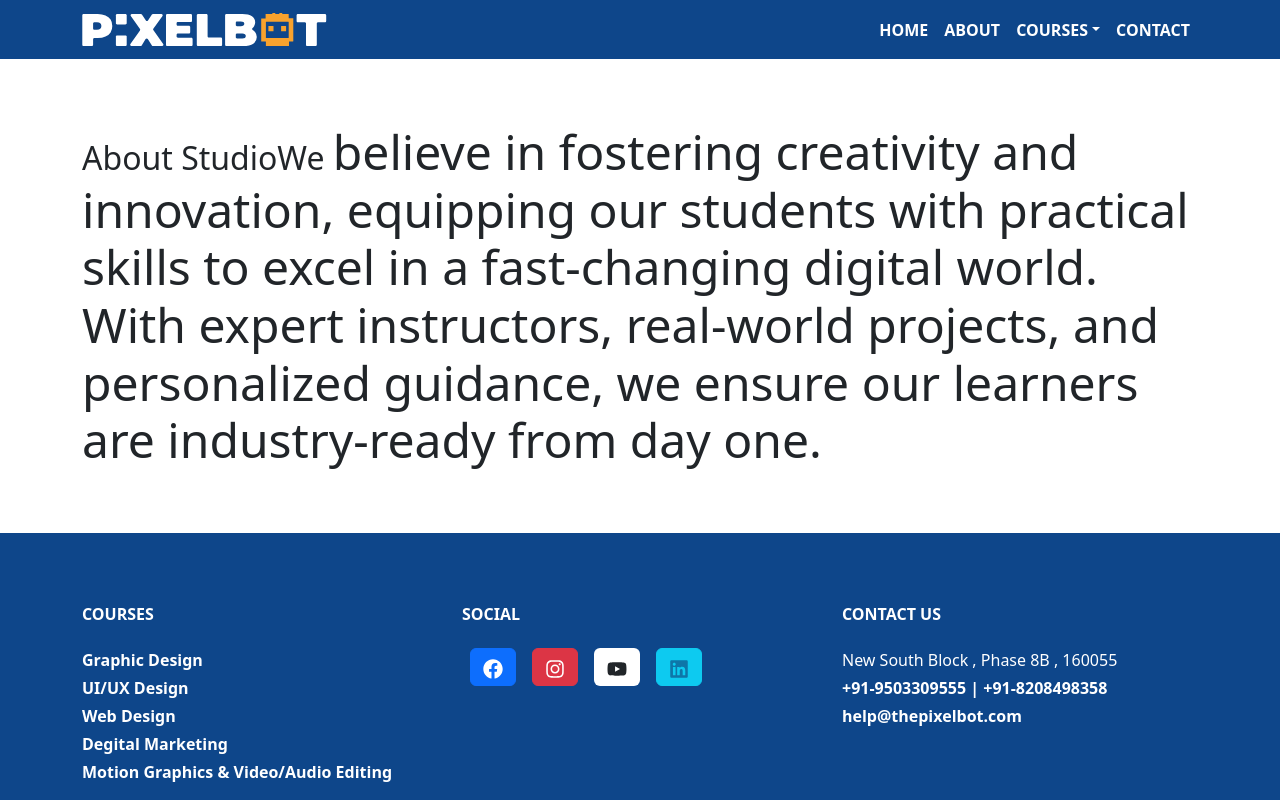
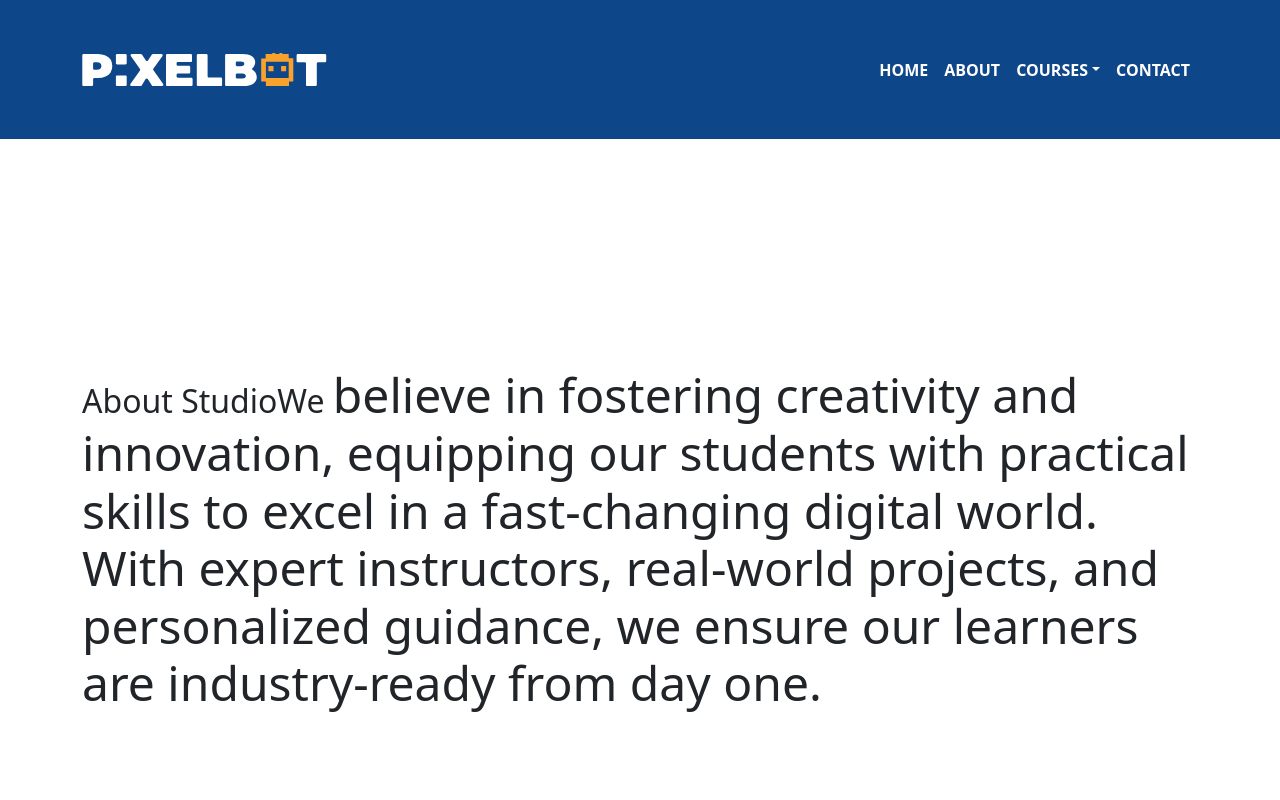
Before and after one commit to pixelBot-me/pixel-bot, a React (Vite) app: page /about-us in a window 1280 px wide. Shown: the top 800 px of the page. Built offline with nearby package versions, Linux system fonts and the light colour scheme.

Commit message:
header sectipon done

```diff
--- a/src/App.jsx
+++ b/src/App.jsx
@@ -1,15 +1,19 @@
 import React from 'react'
+import { Routes, Route } from "react-router-dom";
 import Home from "./pages/Home"
 import AboutUs from './pages/AboutUs'
+import ContactUs from './pages/ContactUs';
 
 
 function App() {
 
   return (
     <>
-    {/* <Home/> */}
-    <AboutUs/>
-
+      <Routes>
+        <Route path="/" element={<Home />} />
+        <Route path="/about-us" element={<AboutUs />} />
+        <Route path="/contact-us" element={<ContactUs/>} />
+      </Routes>
     </>
   )
 }
--- a/src/assets/css/common.css
+++ b/src/assets/css/common.css
@@ -1,4 +1,20 @@
 .header-bg{
     background-color: rgb(14, 70, 138);
+    transition: transform 0.3s ease-in-out; /* Smooth transition for the move */
 
 }
+
+/* Add this in home.css or common.css */
+.home-container {
+    height: 100vh;                /* Make the container full viewport height */
+    display: flex;                /* Enable flexbox */
+    flex-direction: column;       /* Align items vertically */
+    justify-content: center;      /* Vertically center the content */
+    align-items: center;          /* Horizontally center the content */
+}
+
+/* When scrolled, move the header up by 70px */
+.header-bg.scrolled {
+    transform: translateY(-20%);
+    padding-bottom: 2% !important;
+}
--- a/src/assets/css/home.css
+++ b/src/assets/css/home.css
@@ -2,3 +2,9 @@
     font-size: 5rem;
     font-weight: bolder;
 }
+
+.logo1 {
+    height: 1em;
+    vertical-align: middle;
+
+}
--- a/src/common/Footer.jsx
+++ b/src/common/Footer.jsx
@@ -34,7 +34,7 @@ export default function Footer() {
                         </div> */}
                         <div class="col-sm-6 col-md-4 mt-4 col-lg-4 text-center text-sm-start">
                             <div class="social">
-                                <h6 class="footer-heading text-uppercase text-white fw-bold">Social</h6>
+                                <h6 class="footer-heading text-uppercase text-white fw-bold">Social links</h6>
                                 <ul class="list-inline my-4">
                                     <Button variant="primary" className="mx-2" href="https://facebook.com/yourprofile" target="_blank">
                                         <FaFacebook size={20} />
--- a/src/common/Header.jsx
+++ b/src/common/Header.jsx
@@ -1,4 +1,4 @@
-import React from 'react'
+import React, { useState, useEffect } from 'react';
 import Container from 'react-bootstrap/Container';
 import NavDropdown from 'react-bootstrap/NavDropdown';
 import Nav from 'react-bootstrap/Nav';
@@ -7,47 +7,56 @@ import { Link } from 'react-router-dom';
 
 
 import 'bootstrap/dist/css/bootstrap.min.css';
-import '../assets/css/header.css'
-// import '../assets/css/common.css'
-
-import pixelBotLogo from '../assets/images/pixelbot-logo.svg'
-
+import '../assets/css/header.css';
+import pixelBotLogo from '../assets/images/pixelbot-logo.svg';
 
 export default function Header() {
+    const [scroll, setScroll] = useState(false);
+
+    // Scroll event handler
+    const handleScroll = () => {
+        if (window.scrollY > 70) {
+            setScroll(true); // Set the scroll state to true after scrolling 70px
+        } else {
+            setScroll(false); // Reset when scrolling back up
+        }
+    };
+
+    // Adding the scroll event listener
+    useEffect(() => {
+        window.addEventListener('scroll', handleScroll);
+
+        return () => {
+            window.removeEventListener('scroll', handleScroll);
+        };
+    }, []);
+
     return (
         <>
-            <Navbar collapseOnSelect expand="lg" className="header-bg">
+            <Navbar collapseOnSelect expand="lg" className={`header-bg py-5 sticky-top ${scroll ? 'scrolled' : ''}`}>
                 <Container>
                     <Navbar.Brand href="#"> <img src={pixelBotLogo} className="logo" alt="pixel bot logo" /></Navbar.Brand>
 
                     <Navbar.Toggle aria-controls="responsive-navbar-nav" />
                     <Navbar.Collapse id="responsive-navbar-nav">
-                        <Nav className="me-auto">
-
-                        </Nav>
+                        <Nav className="me-auto"></Nav>
                         <Nav>
-                            <Nav.Link className="fw-bold ">HOME</Nav.Link>
-                            <Nav.Link href="#pricing" className="fw-bold">ABOUT</Nav.Link>
+                            <Nav.Link className="fw-bold ">
+                                <Link to={'/'} className="fw-bold text-white text-decoration-none"> HOME</Link>
+                            </Nav.Link>
+                            <Nav.Link href="#pricing" className="fw-bold"> <Link to={'/about-us'} className="fw-bold text-white text-decoration-none"> ABOUT</Link></Nav.Link>
                             <NavDropdown title="COURSES" id="collapsible-nav-dropdown" className="fw-bold">
-                                <NavDropdown.Item href="#action/3.1" >Graphhic Design</NavDropdown.Item>
-                                <NavDropdown.Item href="#action/3.2">
-                                    UI/UX Design
-                                </NavDropdown.Item>
+                                <NavDropdown.Item href="#action/3.1">Graphic Design</NavDropdown.Item>
+                                <NavDropdown.Item href="#action/3.2">UI/UX Design</NavDropdown.Item>
                                 <NavDropdown.Item href="#action/3.3">Web Design</NavDropdown.Item>
-                                {/* <NavDropdown.Divider /> */}
-                                <NavDropdown.Item href="#action/3.4">
-                                    Digital Marketing
-                                </NavDropdown.Item>
-                                <NavDropdown.Item href="#action/3.4">
-                                    Motion Graphics & Video/Audio Editing
-                                </NavDropdown.Item>
+                                <NavDropdown.Item href="#action/3.4">Digital Marketing</NavDropdown.Item>
+                                <NavDropdown.Item href="#action/3.4">Motion Graphics & Video/Audio Editing</NavDropdown.Item>
                             </NavDropdown>
-                            <Nav.Link href="#deets" className='fw-bold'>CONTACT </Nav.Link>
-
+                            <Nav.Link href="#deets" className='fw-bold'> <Link to={'/contact-us'} className="fw-bold text-white text-decoration-none"> CONTACT</Link></Nav.Link>
                         </Nav>
                     </Navbar.Collapse>
                 </Container>
             </Navbar>
         </>
-    )
+    );
 }
--- a/src/main.jsx
+++ b/src/main.jsx
@@ -1,14 +1,27 @@
 import { StrictMode } from 'react'
+import React from "react";
+import ReactDOM from "react-dom";
+import { BrowserRouter } from "react-router-dom";
+
 import { createRoot } from 'react-dom/client'
 // import './index.css'
 import App from './App.jsx'
 import Header from './common/Header.jsx'
 import Footer from './common/Footer.jsx'
 
-createRoot(document.getElementById('root')).render(
-  <StrictMode>
-    <Header />
+
+ReactDOM.render(
+  <BrowserRouter>
+   <Header />
       <App />
-    <Footer />
-  </StrictMode>
-)
+      <Footer />
+  </BrowserRouter>,
+  document.getElementById("root")
+);
+
+// createRoot(document.getElementById('root')).render(
+//   <StrictMode>
+//     <Header />
+//       <App />
+//     <Footer />
+//   </StrictMode>
--- a/src/pages/AboutUs.jsx
+++ b/src/pages/AboutUs.jsx
@@ -1,17 +1,19 @@
 import React from 'react'
-import { Container } from 'react-bootstrap'
+import { Container, Row } from 'react-bootstrap'
 
 export default function AboutUs() {
     return (
         <>
-            <Container>
-                <div className='text-center py-5 '>
+            <Container className='home-container'>
+               <Row>
+               <div className='text-center py-5 '>
                     <div className='display-5 py-3 text-start'>
                     <b className='fs-2'>About StudioWe </b>
                         believe in fostering creativity and innovation, equipping our students with practical skills to excel in a fast-changing digital world. With expert instructors, real-world projects, and personalized guidance, we ensure our learners are industry-ready from day one.
                     </div>
 
                 </div>
+               </Row>
 
             </Container>
         </>
--- a/src/pages/Home.jsx
+++ b/src/pages/Home.jsx
@@ -1,22 +1,26 @@
-import React from 'react'
-import '../assets/css/common.css'
-import '../assets/css/home.css'
-import pixelBotIcon from '../assets/images/pixelbot-icon.svg'
-
+import React from 'react';
+import '../assets/css/common.css';
+import '../assets/css/home.css';
+import pixelBotIcon from '../assets/images/pixelbot-icon.svg';
+import { Container, Row } from 'react-bootstrap';
 
 export default function Home() {
     return (
+        <>
+            <Container className="home-container w-100">  {/* Set full viewport height container */}
+                <Row className="">
+                    <div className="text-center py-5 text-uppercase w-100">
+                        <div className="text-sz py-3 text-start">
+                            <img src={pixelBotIcon} className="logo1" alt="pixel bot icon" />
+                            Pixel With Purpose, Future in Focus.
+                        </div>
 
-        <>
-            <div className='text-center py-5 text-uppercase'>
-                <div className='text-sz py-3'><img src={pixelBotIcon} className="logo" alt="pixel bot icon" /> Pixel With Purpose, Future in Focus.</div>
-
-                <marquee className='h5 py-5 text-danger'>
-                    We are a full-service creative studio creating beautiful digital experiences and products. Our mission is to make work process meaningful.
-                </marquee>
-            </div>
-
+                        <marquee className="h5 py-5 text-danger">
+                            We are a full-service creative studio creating beautiful digital experiences and products. Our mission is to make work process meaningful.
+                        </marquee>
+                    </div>
+                </Row>
+            </Container>
         </>
-
-    )
+    );
 }
```
